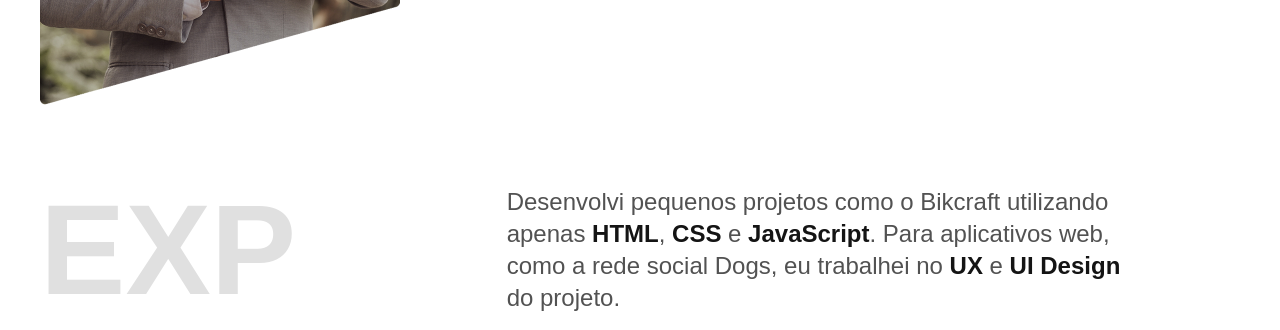
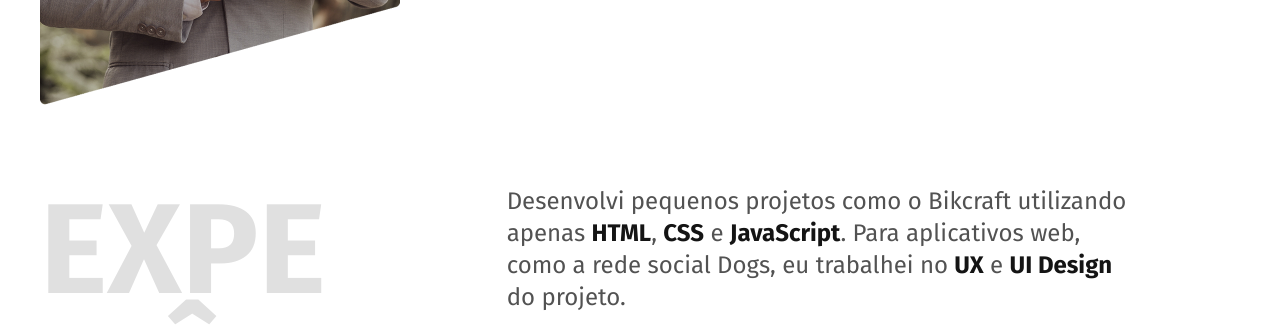
Before and after one commit to luisfelipecamara/luisfelipecamara.github.io, a plain HTML site: page index.html in a window 1280 px wide. Shown: the part 591-921 px from the top of the page. Drawn offline with Linux system fonts and the light colour scheme.

Commit message:
google fonts

```diff
--- a/index.html
+++ b/index.html
@@ -8,6 +8,10 @@
   <meta name="description" content="Desenvolvedor Front End e UX/UI Designer, localizado no Rio Grande do Sul">
   <link rel="stylesheet" href="./css/style.min.css">
   <link rel="icon" href="./favicon.svg" type="image/svg+xml">
+
+  <link rel="preconnect" href="https://fonts.googleapis.com">
+  <link rel="preconnect" href="https://fonts.gstatic.com" crossorigin>
+  <link href="https://fonts.googleapis.com/css2?family=Fira+Sans:wght@400;700&display=swap" rel="stylesheet">
 </head>
 
 <body>
```
